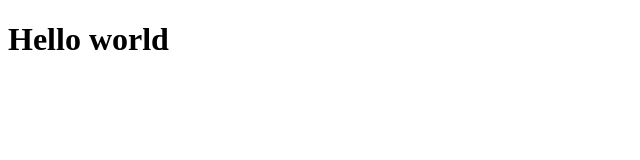
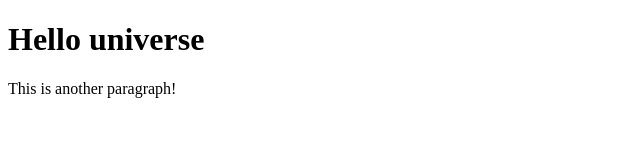
Before and after one commit to chloeebubedike/Github-demo, a plain HTML site: page index.html in a window 1280 px wide. Shown: the whole page, without its empty margins (0-640 px from the left). Drawn offline with Linux system fonts and the light colour scheme.

Commit message:
Added more text

```diff
--- a/index.html
+++ b/index.html
@@ -7,6 +7,7 @@
     <title>Document</title>
   </head>
   <body>
-    <h1>Hello world</h1>
+    <h1>Hello universe</h1>
+    <p>This is another paragraph!</p>
   </body>
 </html>
```
